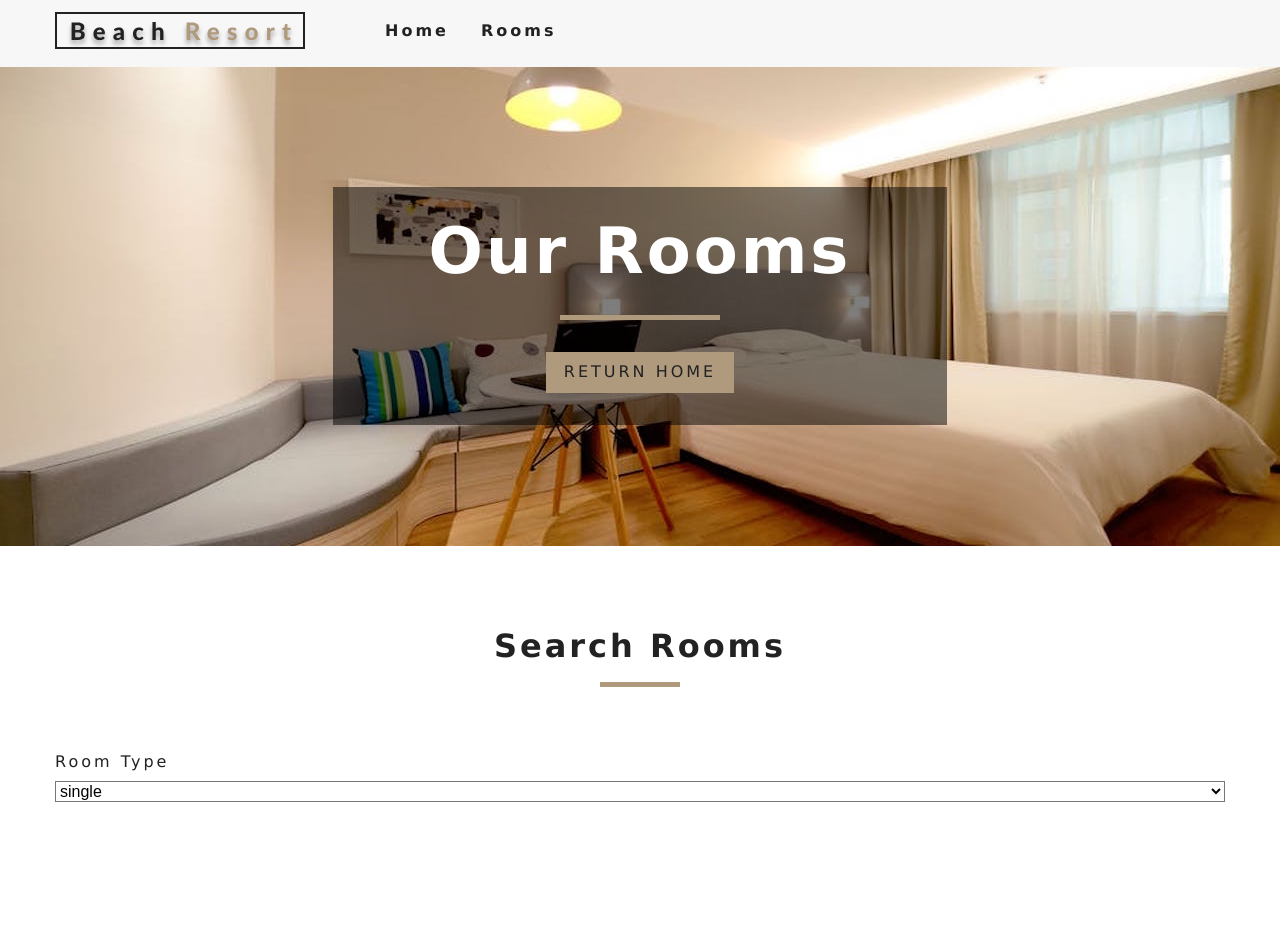
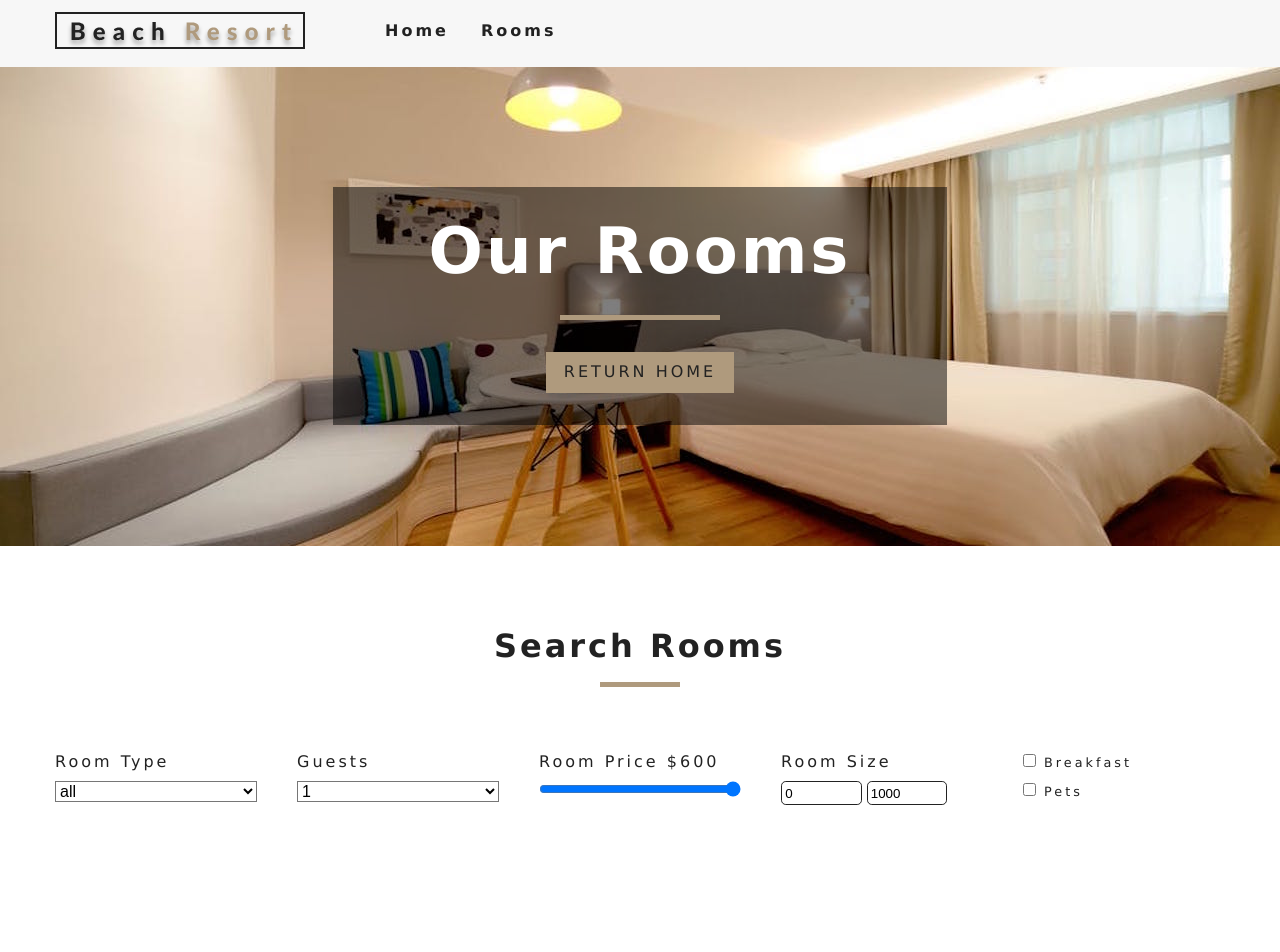
Before and after one commit to joedenson/Beach-Resort, a React (Create React App) app: page /rooms in a window 1280 px wide. Shown: the top 952 px of the page. Built offline with nearby package versions, Linux system fonts and the light colour scheme.

Commit message:
commit before hooking up contentful

```diff
--- a/package.json
+++ b/package.json
@@ -3,6 +3,7 @@
   "version": "0.1.0",
   "private": true,
   "dependencies": {
+    "contentful": "^7.10.0",
     "react": "^16.11.0",
     "react-dom": "^16.11.0",
     "react-icons": "^3.7.0",
--- /dev/null
+++ b/src/Contentful.js
@@ -0,0 +1,8 @@
+import { createClient } from 'contentful';
+
+
+
+export default createClient({
+    space: '9kdl3z4pdrt9',
+    accessToken: 'Bc5F6-iLXnvPeoEUljl22cnjudvo6b_kOuJiBES1NOE'
+});
--- a/src/components/RoomFilter.js
+++ b/src/components/RoomFilter.js
@@ -5,8 +5,8 @@ import Title from '../Title';
 
 // get all unique values
 
-const getUnique = (item, value) => {
-    return [...new Set(item.map(item => item[value]))]
+const getUnique = (items, value) => {
+    return [...new Set(items.map(item => item[value]))]
 }
 
 const RoomFilter = ({ rooms }) => {
@@ -19,12 +19,17 @@ const RoomFilter = ({ rooms }) => {
     let types = getUnique(rooms, 'type');
 
     // add all
-    types = [...types, 'all'];
+    types = ['all', ...types];
 
     // map to jsx
 
     types = types.map((item, index) => {
-        return <option value={item} key={index}></option>
+        return <option value={item} key={index}>{item}</option>
+    })
+
+    let people = getUnique(rooms, 'capacity');
+    people = people.map((item, index) => {
+        return <option key={index} value={item}>{item}</option>
     })
 
 
@@ -36,14 +41,62 @@ const RoomFilter = ({ rooms }) => {
                 {/* select type */}
                 <div className='form-group'>
                     <label htmlFor='type'>room type</label>
-                    <select name='type' id='type' value={type} className='form-control' onChange={handleChange} >
-                        <option value='single'>single</option>
-                        <option value='double'>double</option>
-                        <option value='family'>family</option>
-                        <option value='presidential'>presidential</option>
+                    <select name='type' id='type' value={type} className='form-control' onChange={handleChange}>
+                        {types}
+
                     </select>
                 </div>
                 {/* end of select type */}
+
+                {/* guests */}
+                <div className='form-group'>
+                    <label htmlFor='capacity'>Guests</label>
+                    <select name='capacity' id='capacity' value={capacity} className='form-control' onChange={handleChange}>
+                        {people}
+
+                    </select>
+                </div>
+                {/* end of guests */}
+                {/* room price */}
+
+                <div className='form-group'>
+
+                    <label htmlFor='price'>
+                        room price ${price}
+                    </label>
+                    <input type='range' name='price' min={minPrice} max={maxPrice} id='price' value={price} onChange={handleChange} className='form-control' />
+                </div>
+
+
+                {/* end of room price */}
+                {/* size */}
+                <div className='form-group'>
+
+                    <label htmlFor='size'>room size</label>
+                    <div className='size-inputs'>
+                        <input type='number' name='minSize' id='size' value={minSize} onChange={handleChange} className='size-input' />
+                        <input type='number' name='maxSize' id='size' value={maxSize} onChange={handleChange} className='size-input' />
+                    </div>
+                </div>
+
+                {/* end of size */}
+                {/* extras */}
+                <div className='form-group'>
+
+                    <div className='single-extra'>
+
+                        <input type='checkbox' name='breakfast' id='breakfast' checked={breakfast} onChange={handleChange} className='' />
+                        <label htmlFor='breakfast'>breakfast</label>
+                    </div>
+
+                    <div className='single-extra'>
+
+                        <input type='checkbox' name='pets' id='pets' checked={pets} onChange={handleChange} className='' />
+                        <label htmlFor='pets'>pets</label>
+                    </div>
+                </div>
+
+                {/* end of extras */}
             </form>
         </section>
     );
--- a/src/context.js
+++ b/src/context.js
@@ -1,5 +1,7 @@
 import React, { Component } from 'react';
 import items from './data';
+import Client from './Contentful';
+
 
 
 
@@ -27,6 +29,17 @@ class RoomProvider extends Component {
     };
 
     //getData
+
+    getData = async () => {
+        try {
+            let response = await Client.getEntries({
+                content_type: 'beachResortRoom'
+            });
+        }
+        catch (error) {
+            console.log(error)
+        }
+    }
 
 
     componentDidMount() {
@@ -66,14 +79,66 @@ class RoomProvider extends Component {
     };
 
     handleChange = event => {
-        const type = event.target.value;
-        const name = event.target.value;
-        const value = event.target.value;
-        console.log(type, name, value)
-    }
+        const target = event.target;
+        const value = target.type === 'checkbox' ? target.checked : target.value;
+        const name = event.target.name;
+        this.setState({
+            [name]: value
+
+        }, this.filterRooms);
+    };
 
     filterRooms = () => {
-        console.log('hello')
+        let {
+            rooms, type, capacity, price, minSize, maxSize, breakfast, pets
+        } = this.state
+
+        // all the rooms
+
+        let tempRooms = [...rooms];
+
+        // transform value
+        capacity = parseInt(capacity);
+        price = parseInt(price);
+
+        // filter by type
+
+        if (type !== 'all') {
+            tempRooms = tempRooms.filter(room => room.type === type);
+
+        }
+
+        // filter by capacity
+
+        if (capacity !== 1) {
+            tempRooms = tempRooms.filter(room => room.capacity >= capacity);
+        }
+        // filter by price
+
+        tempRooms = tempRooms.filter(room => room.price <= price);
+
+        // filter by size
+
+        tempRooms = tempRooms.filter(room => room.size >= minSize && room.size <= maxSize);
+
+        // filter by breakfast
+
+        if (breakfast) {
+            tempRooms = tempRooms.filter(room => room.breakfast === true);
+        }
+
+        // filter by pets
+
+        if (pets) {
+            tempRooms = tempRooms.filter(room => room.pets === true);
+        }
+
+
+        // change the state
+
+        this.setState({
+            sortedRooms: tempRooms
+        })
     }
 
 
```
Also changed, not shown: 1 other file (tests, documents, lock files or other folders).
